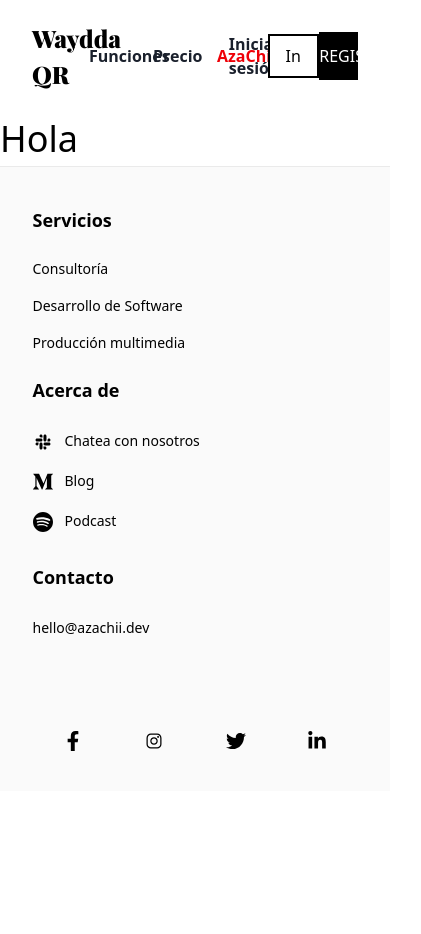
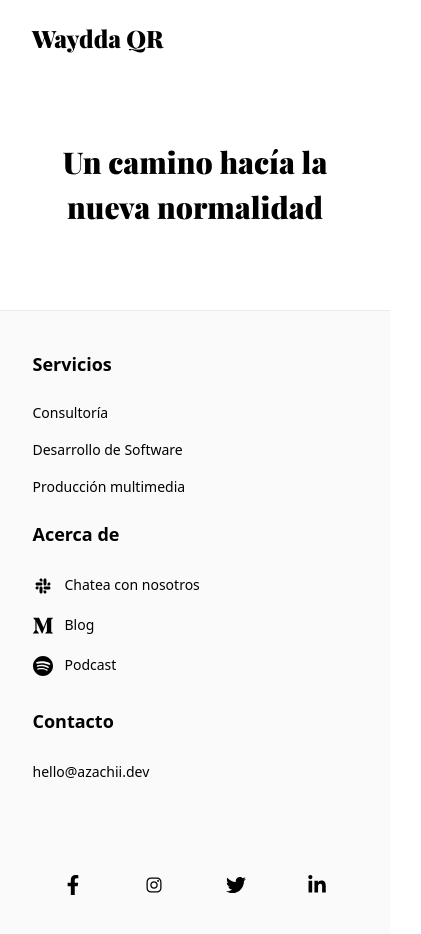
Before and after one commit to schorts99/waydda_frontend, a Next.js app: page / in a window 390 px wide. Shown: the whole page, 421 px wide, since content can reach past the window. Before the commit the page ends 844 px from the top, so only its background shows below. Built offline with nearby package versions, Linux system fonts and the light colour scheme.

Commit message:
style: Header in xs style

```diff
--- /dev/null
+++ b/components/BannerWelcome/index.jsx
@@ -0,0 +1,23 @@
+/*
+ * Copyright (c) AzaChii and its affiliates. All Rights Reserved.
+ *
+ * Unauthorized copying of this file, via any medium is strictly prohibited
+ *
+ * Proprietary and confidential
+ *
+ * Written by Angel Mendez <hello@azachii.dev>, Jun 2020
+ *
+ * https://azachii.dev
+ *
+ * LICENSE file in the root directory of this source tree.
+ */
+
+export default function BannerWelcome({title}) {
+	return (
+		<div className="grid grid-cols-12 mb-20 mt-16 items-center">
+			<div className="col-span-12 text-center">
+				<h1 className="text-3xl md:text-5xl lg:text-6xl font-title font-extrabold">{title}</h1>
+			</div>
+		</div>
+	)
+}
--- /dev/null
+++ b/components/Container/index.jsx
@@ -0,0 +1,28 @@
+/*
+ * Copyright (c) AzaChii and its affiliates. All Rights Reserved.
+ *
+ * Unauthorized copying of this file, via any medium is strictly prohibited
+ *
+ * Proprietary and confidential
+ *
+ * Written by Angel Mendez <hello@azachii.dev>, Jun 2020
+ *
+ * https://azachii.dev
+ *
+ * LICENSE file in the root directory of this source tree.
+ */
+
+import PropTypes from 'prop-types'
+export default function Container({children}) {
+	return (
+		<div className="grid grid-cols-12">
+			<div className="col-span-10 col-start-2">
+				{children}
+			</div>
+		</div>
+	)
+}
+
+Container.propTypes = {
+  children: PropTypes.any.isRequired
+}
--- a/components/Headers/UnAuthenticaed/index.jsx
+++ b/components/Headers/UnAuthenticaed/index.jsx
@@ -18,14 +18,14 @@ import Link from "next/link";
 export default function UnAuthenticatedHeader({elements}) {
 	return (
 		<header className="grid grid-cols-12 gap-4 px-8 bg-white py-5 items-center">
-			<div className="col-span-2">
+			<div className="col-span-10 md:col-span-2">
 				<h2 className="font-title text-2xl font-extrabold">
 					<Link href="/">
 						<a>Waydda QR</a>
 					</Link>
 				</h2>
 			</div>
-			<div className="col-span-4">
+			<div className="col-span-4 hidden md:block">
 				<div className="grid grid-cols-12 gap-4">
 					{elements.map((item, k) => (
 						<div key={k} className="col-span-4 text-center">
@@ -37,7 +37,7 @@ export default function UnAuthenticatedHeader({elements}) {
 					))}
 				</div>
 			</div>
-			<div className="col-span-6">
+			<div className="col-span-6 hidden md:block">
 				<div className="grid grid-cols-12 items-center ">
 					<div className="col-span-3 col-start-3 text-center">
 						<Link href="/sign-in">
--- a/pages/index.js
+++ b/pages/index.js
@@ -1,17 +1,17 @@
 import Head from 'next/head'
 import LayoutUnAuthenticated from "../components/Layouts/Unauthenticated";
 import {head} from '../locales/pages/index.json'
+import Container from "../components/Container";
+import BannerWelcome from "../components/BannerWelcome";
 
 export default function Home() {
 	return (
 		<LayoutUnAuthenticated
 			head={head}
 		>
-			<div className="grid grid-cols-12">
-				<div className="col-span-12">
-					<h1 className="text-4xl">Hola</h1>
-				</div>
-			</div>
+			<Container>
+				<BannerWelcome title={"Un camino hacía la nueva normalidad"}/>
+			</Container>
 		</LayoutUnAuthenticated>
 	)
 }
```
